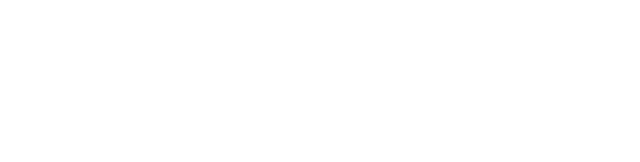
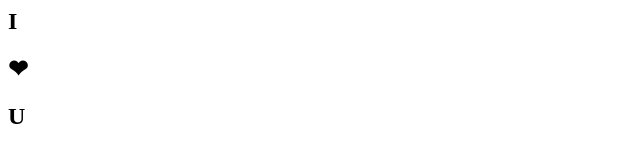
Before and after one commit to CodewithVVK/Newbyme, a plain HTML site: page index.html in a window 1280 px wide. Shown: the full height of the page, 0-640 px from the left. Drawn offline with Linux system fonts and the light colour scheme.

Commit message:
Update index.html

```diff
--- a/index.html
+++ b/index.html
@@ -4,15 +4,11 @@
 </head>
 <body>
 
-
-<div class="bg_heart">
-</div>
-
 <div class="container">
 
-
-<h2 id="text1"></h2>
-
+<h2>I</h2>
+<h2>❤</h2>
+<h2>U</h2>
 
   </div>
 
```
